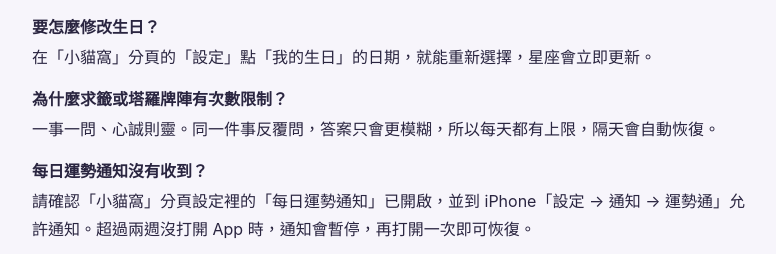
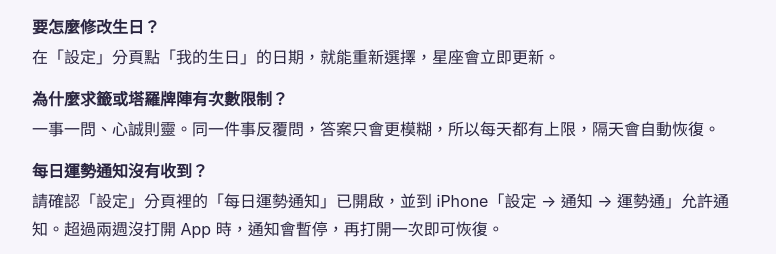
Before and after one commit to im1n/purrtune-privacy, a plain HTML site: page index.html in a window 1280 px wide. Shown: the part 312-566 px from the top of the page, without its empty margins (248-1024 px from the left). Drawn offline with Linux system fonts and the light colour scheme.

Commit message:
Rename 小貓窩 tab to 設定 in help text
Co-Authored-By: Claude Opus 5.5 <noreply@anthropic.com>

```diff
--- a/index.html
+++ b/index.html
@@ -37,11 +37,11 @@
   <h2>常見問題</h2>
   <dl>
     <dt>要怎麼修改生日？</dt>
-    <dd>在「小貓窩」分頁的「設定」點「我的生日」的日期，就能重新選擇，星座會立即更新。</dd>
+    <dd>在「設定」分頁點「我的生日」的日期，就能重新選擇，星座會立即更新。</dd>
     <dt>為什麼求籤或塔羅牌陣有次數限制？</dt>
     <dd>一事一問、心誠則靈。同一件事反覆問，答案只會更模糊，所以每天都有上限，隔天會自動恢復。</dd>
     <dt>每日運勢通知沒有收到？</dt>
-    <dd>請確認「小貓窩」分頁設定裡的「每日運勢通知」已開啟，並到 iPhone「設定 → 通知 → 運勢通」允許通知。超過兩週沒打開 App 時，通知會暫停，再打開一次即可恢復。</dd>
+    <dd>請確認「設定」分頁裡的「每日運勢通知」已開啟，並到 iPhone「設定 → 通知 → 運勢通」允許通知。超過兩週沒打開 App 時，通知會暫停，再打開一次即可恢復。</dd>
     <dt>怎麼加入主畫面小工具？</dt>
     <dd>長按主畫面空白處，點左上角「＋」，搜尋「運勢通」並選擇想要的尺寸。</dd>
     <dt>運勢內容準嗎？</dt>
```
Also changed, not shown: privacy-policy.html (+2 -2 lines).
